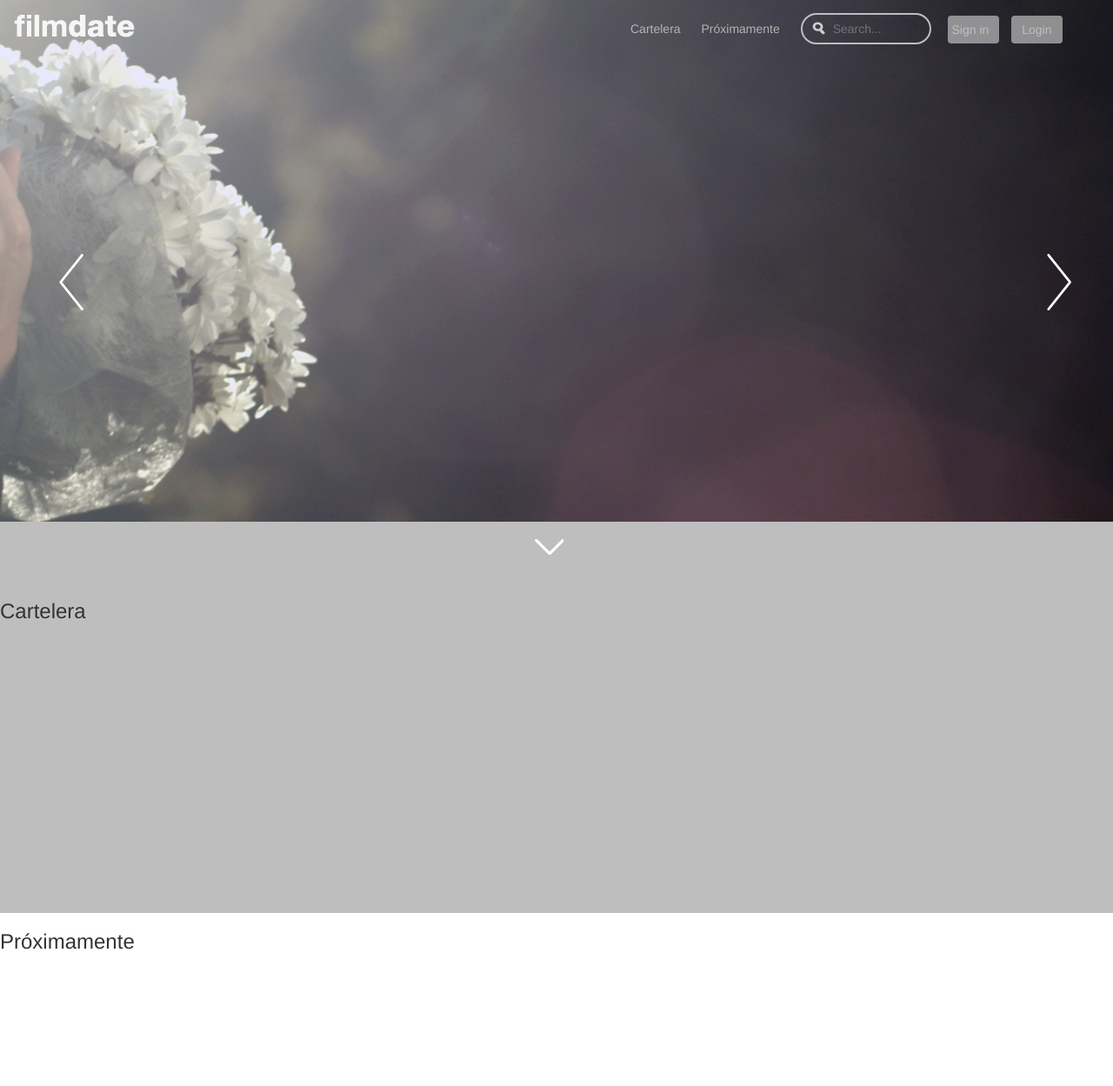
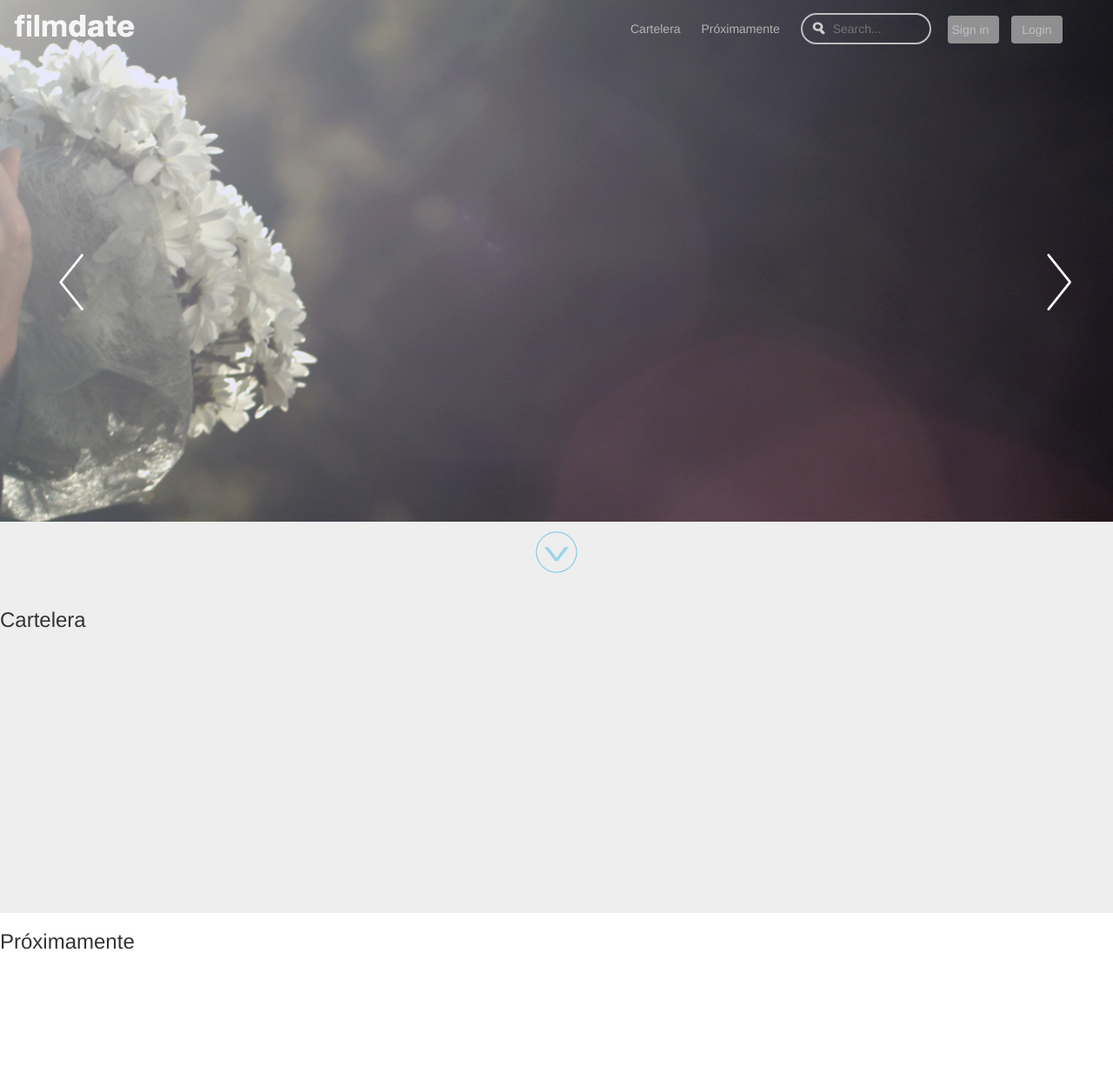
Before and after one commit to FILMTALK/final, a PHP site: page /views/inicio.php in a window 1280 px wide. Shown: the top 1249 px of the page at 87% size. Run offline with PHP 8.4, Linux system fonts and the light colour scheme; some libraries are stand-ins or nearby versions.

Commit message:
perfeccionando

```diff
--- a/public/css/main.css
+++ b/public/css/main.css
@@ -176,24 +176,8 @@ header, section, footer, nav {
 
 /* Botón para ir hacia abajo */
 #div_abajo{
-
 	/*border: 2px solid brown;*/
-	height: 70px;
-	padding-top: 20px;
-
-}
-
-#btn_abajo{
-
-	border:none;
-	outline: none;
-	width: 50px;
-	height: 50px;
-	background:url("../images/abajo.png") no-repeat;
-}
-#btn_abajo:hover{
-
-	background:url("../images/abajo2.png") no-repeat;
+	height: 80px;
 }
 
 
@@ -206,7 +190,7 @@ header, section, footer, nav {
 	left: 0px;
 	/*border: 3px solid green;*/
 	height: 450px;
-	background-color: #bebebe;
+	background-color: #eeeeee;
 
 }
 
--- a/views/inicio.php
+++ b/views/inicio.php
@@ -181,8 +181,9 @@
             <section id="cartelera">
                 <!-- Boton para ir hacia abajo -->
                 <div id="div_abajo">
+                    <center><img id="logoTxiki" href="/inicio" src="../public/images/scroll.gif" style="width:70px;" /></center>
 
-                    <center> <button id="btn_abajo"></button> </center>
+                   <!--<center> <button id="btn_abajo"></button> </center>*/-->
 
                 </div> <!-- Cierre del btn_abajo -->
 
```
Also changed, not shown: public/images/scroll.gif (added).
